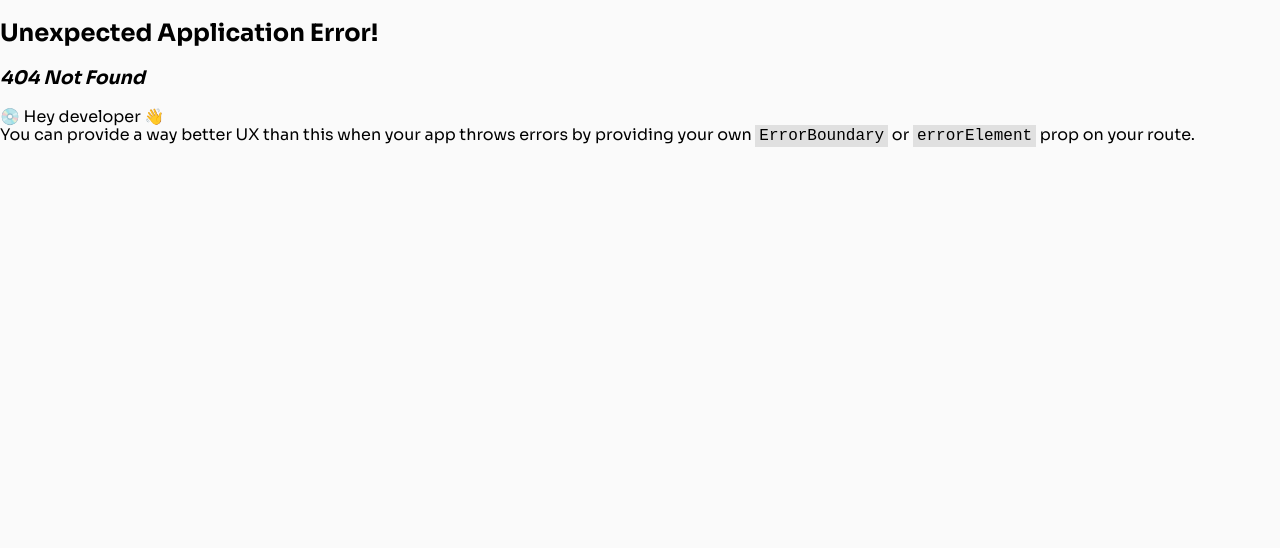
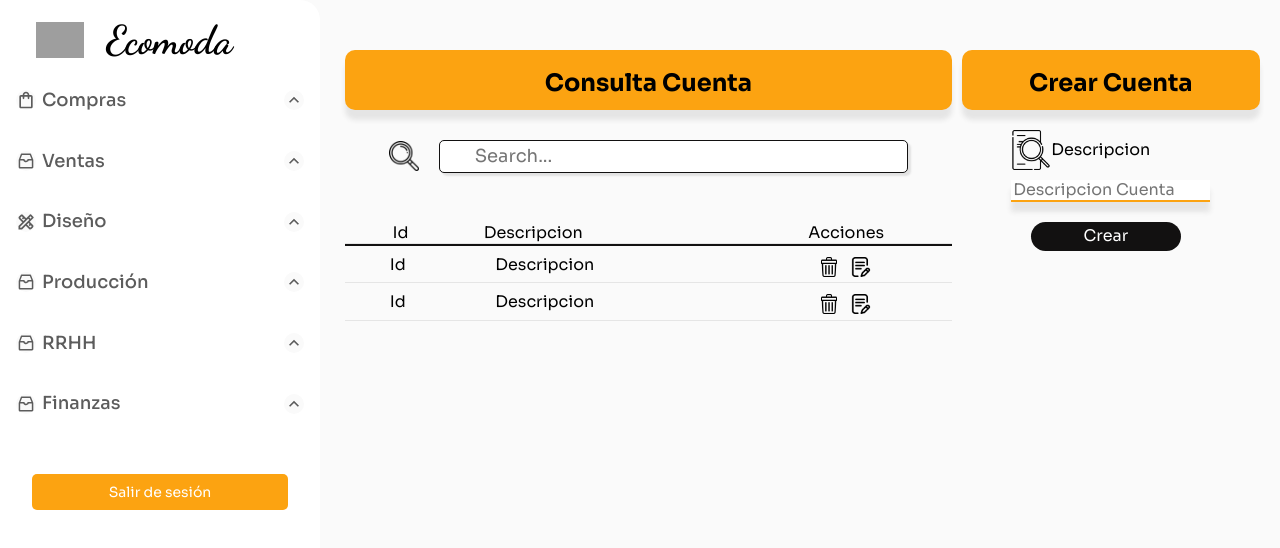
Before and after one commit to AndresBlade/ecomoda, a React (Vite) app: page /finanzas/account in a window 1280 px wide. Before the commit this address had no page. Shown: the top 548 px of the page. Built offline with nearby package versions, Linux system fonts and the light colour scheme; grey boxes are pictures that could not be loaded.

Commit message:
agregacion del modulo de cuentas, componente search, modificacion en tables

```diff
--- a/src/assets/global.css
+++ b/src/assets/global.css
@@ -468,7 +468,7 @@ img {
 	margin-top: 2rem;
 	box-shadow: 0 1rem 0.5rem #e5e5e5;
 }
-.loan-creation__elements {
+.loan-creation__elements{
 	display: flex;
 	flex-direction: column;
 	margin: 0 auto;
@@ -498,7 +498,9 @@ img {
 .loan-creation__container--input-tipo{
 	grid-area: col4;
 } */
-.loan__creation--input {
+
+.loan__creation--input,
+.account-register__description{
 	margin-top: 1rem;
 	border-color: #fca311;
 	border-width: 0 0 0.2rem 0;
@@ -512,7 +514,6 @@ img {
 	display: flex;
 	justify-content: center;
 }
-
 .button-finances {
 	background-color: var(--primaryBlack);
 	border: var(--primaryBlack);
@@ -530,7 +531,7 @@ img {
 .applicant-data__input {
 	margin-top: 2rem;
 }
-.applicant-data__tittle {
+.applicant-data__tittle{
 	margin-top: 2rem;
 	text-align: center;
 	border-radius: 1rem;
@@ -618,7 +619,8 @@ img {
 	flex-direction: column;
 
 }
-.modal-table__thead{
+.modal-table__thead,
+.table{
 	display: flex;
 	flex-direction: row;
 	justify-content: space-between;
@@ -626,6 +628,7 @@ img {
 	padding-right: 3rem;
 
 }
+
 .modal-content__fecha{
 	margin-left: -3rem;
 }
@@ -638,10 +641,11 @@ img {
 thead{
 	padding-inline: 1rem;
 }
-.modal-content{
+.modal-content,
+.table-thead{
 	display: flex;
 	justify-content: space-around;
-	border-bottom: solid #121111 1px;
+	border-bottom: solid #e5e5e5 1px;
 	padding-right: 3rem;
 	padding-top: 1rem;
 	padding-bottom: 1;
@@ -690,6 +694,26 @@ thead{
 .button-content{
 	border: none;
 	background:none;
+}
+.button-finances__account{
+	margin-top:2rem;
+	margin-bottom: 10rem;
+}
+.account{
+	display: grid;
+	grid-template-columns: 1fr 1fr 1fr;
+	margin: 0 auto;
+	width: 100%;
+	gap: 1rem;
+}
+.account-table{
+	grid-column: 1/3;
+}
+.account-register__elements{
+	display: flex;
+	flex-direction: column;
+	align-items: center;
+	margin-top: 2rem;
 }
 
 /*MEDIA QUERY FINANCES(RESPONSIVE)*/
--- /dev/null
+++ b/src/pages/finances/Account.tsx
@@ -0,0 +1,66 @@
+import React, { useState,useRef } from 'react'
+import ModalTable from './components/ModalTable'
+import ModalContent from './components/ModalContent'
+import Input from './components/Input';
+import imagen1 from '../../assets/icons_finances/buscando-trabajo (1).png';
+import Buttons from './components/Buttons';
+
+const Account = () => {
+    const [descripcion, setDescripcion]= useState("");
+    const form = useRef<HTMLFormElement>(null);
+
+    const handleSubmit = async (e:React.FormEvent<HTMLFormElement>)=>{
+        e.preventDefault();
+
+        const response = await fetch('url',{
+            method:'POST',
+            mode : 'cors',
+            credentials: 'same-origin',
+            headers:{
+                'Content-type':'application/json',
+            },
+            body:
+            JSON.stringify({
+                descripcion:descripcion
+            })
+        }).then(Response=>{
+            if(!Response.ok){
+
+                throw new Error(Response.statusText)
+
+                alert(Response.statusText);
+            }
+            return Response.json();
+        })
+        console.log(response);
+    };
+    return (
+        <div className='account'>
+            <div className='account-table'>
+                <ModalTable className='table table-thead' titulo='Consulta Cuenta' descripcion='Descripcion'
+                    children={
+                    <>
+                    <ModalContent id='Id' descripcion='Descripcion'/>
+                    <ModalContent id='Id' descripcion='Descripcion'/>
+                    </>
+                }/>
+            </div>
+            <div className='account-register'>
+                <div className="loan-creation__title">
+                    <h2>Crear Cuenta</h2>
+                </div>
+                <form ref={form} action="" method="post" onSubmit={handleSubmit}>
+                    <div className='account-register__elements'>
+                        <Input onChange={(e)=>setDescripcion(e.target.value)}
+                            type='text' className='account-register__description' placeholder='Descripcion Cuenta' title='descripcion' imgSrc={imagen1} altImg='descripcion' classImg='loan-creation__image--width' children='Descripcion' />
+                        <Buttons type={'submit'} children={'Crear'} title={'crear'} className={'button-finances button-finances__account'} />
+                    </div>
+
+                </form>
+
+            </div>
+        </div>
+    )
+}
+
+export default Account
--- a/src/pages/finances/Loan.tsx
+++ b/src/pages/finances/Loan.tsx
@@ -80,12 +80,10 @@ export const Loan = () => {
                             imgSrc={imagen7} altImg={'error'}
                             children="Hay algún campo vacio ó uno de los datos no corresponden al formato solicitado"
                         />}
-
             <div className="loan-creation"> {/* div for loan creation */}
                 <div className="loan-creation__title">
-                        <h2>Crear Prestamo</h2>
-                    </div>
-
+                    <h2>Crear Prestamo</h2>
+                </div>
                     <div className="loan-creation__elements">
                         <div className="loan-creation__container--input loan-creation__container--input-id">
                             <Input onChange={
@@ -140,7 +138,7 @@ export const Loan = () => {
             </form>
                 {/* Here end div Principal-Finances */}
             <Modal isOpen={isOpen} setIsOpen={setIsOpen}>
-                <ModalTable descripcion='descripcion' fecha='Fecha' monto='Monto' />
+                <ModalTable className='modal-table modal-table__thead' titulo='Consulta Prestamos' descripcion='descripcion' fecha='Fecha' monto='Monto' />
             </Modal>
             <ApplicantData/>
         </div>
--- a/src/pages/finances/components/Buttons.tsx
+++ b/src/pages/finances/components/Buttons.tsx
@@ -4,7 +4,7 @@ import { ButtonHTMLAttributes, FC } from 'react'
 interface ButtonsProps{
     type: 'button' | 'submit' | 'reset';
     children: React.ReactNode;
-    title: 'solicitar' | 'limpiar' | 'consultar' | 'editar' | 'eliminar';
+    title: 'solicitar' | 'limpiar' | 'consultar' | 'editar' | 'eliminar' | 'crear';
     className: string;
     onClick?: React.MouseEventHandler<HTMLButtonElement>;
 }
--- a/src/pages/finances/components/ModalContent.tsx
+++ b/src/pages/finances/components/ModalContent.tsx
@@ -6,7 +6,7 @@ import imagenEditar from "../../../assets/icons_finances/escritura.png";
 interface ModalContentProps{
     id: string;
     descripcion:string;
-    fecha: string;
+    fecha?: string;
     monto?: string;
 }
 
--- a/src/pages/finances/components/ModalTable.tsx
+++ b/src/pages/finances/components/ModalTable.tsx
@@ -5,17 +5,20 @@ interface ModalTableProps{
     descripcion:string;
     fecha?: string;
     monto?: string;
+    children?: React.ReactNode;
+    titulo: string
+    className: string;
 }
 export interface modaltableprops extends React.HTMLAttributes<HTMLTableElement>{}
 
-const ModalTable: React.FC<ModalTableProps> = ({descripcion,fecha,monto}) => {
+const ModalTable: React.FC<ModalTableProps> = ({descripcion,fecha,monto,children,titulo, className}) => {
     return (
         <table className="modal-table">
             <div className="loan-creation__title loan-creation__title__modal">
-                <h2>Consulta prestamos</h2>
+                <h2>{titulo}</h2>
             </div>
             <Search/>
-            <thead className="modal-table modal-table__thead">
+            <thead className={className}>
                 <td>Id</td>
                 <td>{descripcion}</td>
                 <td>{fecha}</td>
@@ -23,10 +26,7 @@ const ModalTable: React.FC<ModalTableProps> = ({descripcion,fecha,monto}) => {
                 <td>Acciones</td>
             </thead>
             <tbody>
-                <ModalContent id={'1'} descripcion={"Compra de maquinaria"} fecha={"01/01/2024"} monto={'800.00'} />
-                <ModalContent id={'1'} descripcion={"Compra de maquinaria"} fecha={"01/01/2024"} monto={'800.00'} />
-                <ModalContent id={'1'} descripcion={"Compra de maquinaria"} fecha={"01/01/2024"} monto={'800.00'} />
-                <ModalContent id={'1'} descripcion={"Compra de maquinaria"} fecha={"01/01/2024"} monto={'800.00'} />
+                {children}
             </tbody>
         </table>
     )
--- a/src/pages/finances/components/Search.tsx
+++ b/src/pages/finances/components/Search.tsx
@@ -2,20 +2,12 @@ import React from 'react'
 import imagenLupa from "../../../assets/icons_finances/lupa.png";
 import { useState,useEffect, useRef } from 'react';
 
-const useReadOnly = (initialState:boolean) => {
-    const [isReadOnly, setIsReadOnly] = useState(initialState);
-
-    const toggleReadOnly = (e:React.MouseEvent<HTMLButtonElement>) => {
-        e.preventDefault();
-        setIsReadOnly(!isReadOnly);
-    };
-
-    return [isReadOnly, toggleReadOnly];
-    };
 
 const Search = () => {
-    const [search, setSearch]=useState("")
-    const [isReadOnly, toggleReadOnly] = useReadOnly(true);
+    const [prestamos, setPrestamos]=useState([]);
+    const [search, setSearch]=useState("");
+
+
     // const showData = async()=>{
 
     //     const response = await fetch(url);
@@ -26,13 +18,22 @@ const Search = () => {
 
     const searcher = (e:React.ChangeEvent<HTMLInputElement>)=>{
         setSearch(e.target.value)
-        console.log(e);
+        // console.log(e.target.value);
     };
+    // let results=[];
+    // if(!search){
+    //     results=user;
+    // }else{
+    //     results = user.filter((dato)=>
+    //     dato.name.toLowerCase().includes(search.toLocaleLowerCase()));
+
+    // }
+
     return (
         <div className='search'>
             <img src={imagenLupa} alt="Buscar" className="search-imagen"/>
-            <input value={search} readOnly={isReadOnly} onChange={searcher} type="text" id="" placeholder='Search...' className='search-input'/>
-            <button onClick={toggleReadOnly}>Cambiar estado</button>
+            <input value={search} onChange={searcher} type="text" id="" placeholder='Search...' className='search-input'/>
+
         </div>
 
     )
--- a/src/router.tsx
+++ b/src/router.tsx
@@ -1,6 +1,8 @@
 import { createBrowserRouter } from 'react-router-dom';
 import { ClientsPage, SalesPage } from './pages';
 import { Loan } from './pages/finances/Loan'
+import Account from './pages/finances/Account';
+
 import { App } from './App';
 
 export const router = createBrowserRouter([
@@ -21,6 +23,7 @@ export const router = createBrowserRouter([
 			{ path: 'finanzas',
 			children:[
 				{path:"loan", element:<Loan/>},
+				{path: "account", element:<Account/>},
 				{index: true, element:<>En finanzas</> },
 				],
 			},
```
